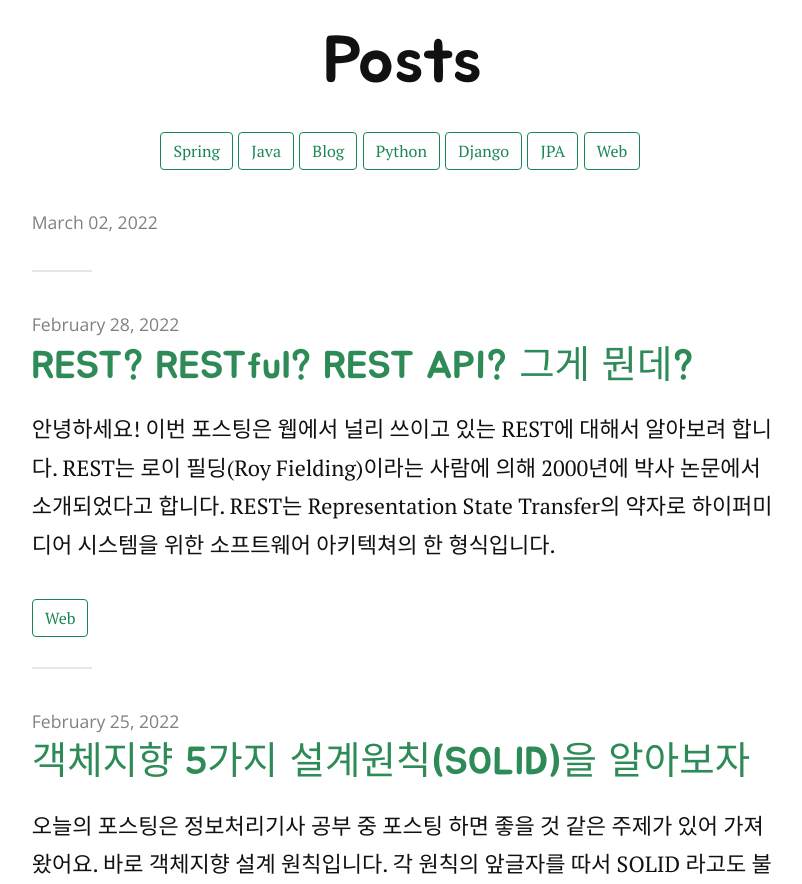
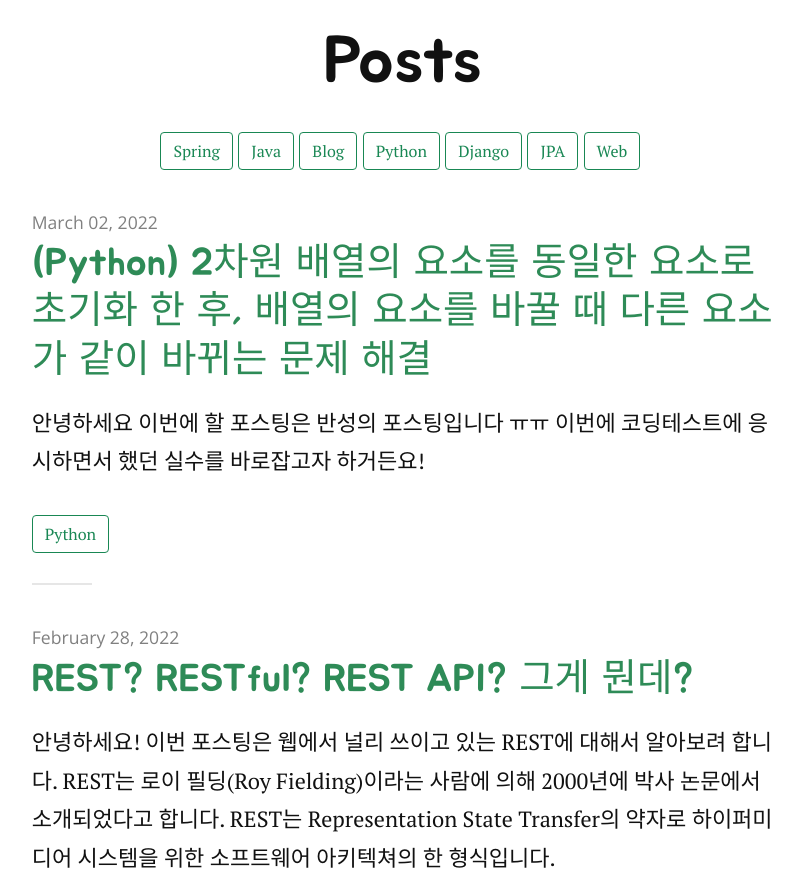
Before and after one commit to YangTaeyoung/YangTaeyoung.github.io, a Jekyll site: the page built from index.html, in a window 1280 px wide and 900 px high, scrolled down 318 px, cut to the strip 16-900 px from the top of the window. Shown: the whole strip, without its empty margins (237-1039 px from the left). Built offline with Jekyll 4.4.1, drawn with Linux system fonts in a browser that asks for light colours; nearby versions of some CDN libraries; some web fonts are replaced; the list of posts is cut into pages by our own code.

Commit message:
Update 2022-03-02-2차원-배열-초기화-시-주의할-점.markdown

```diff
--- a/_posts/2022-03-02-2차원-배열-초기화-시-주의할-점.markdown
+++ b/_posts/2022-03-02-2차원-배열-초기화-시-주의할-점.markdown
@@ -1,6 +1,6 @@
 ---
 layout: post
-title: [파이썬] 2차원 배열의 요소를 동일한 요소로 초기화 한 후, 배열의 요소를 바꿀 때 다른 요소가 같이 바뀌는 문제 해결
+title: (Python) 2차원 배열의 요소를 동일한 요소로 초기화 한 후, 배열의 요소를 바꿀 때 다른 요소가 같이 바뀌는 문제 해결
 date: 2022-03-02
 tags: [python]
 ---
```
